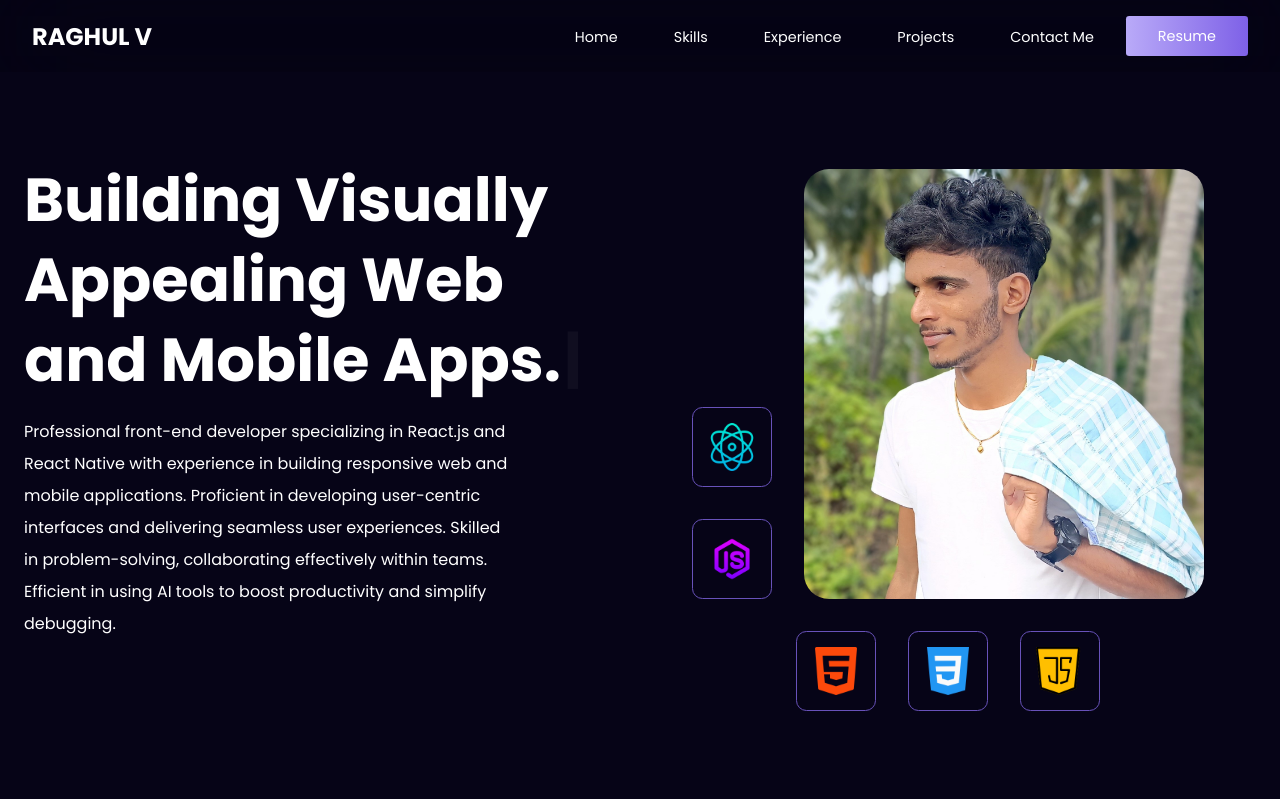
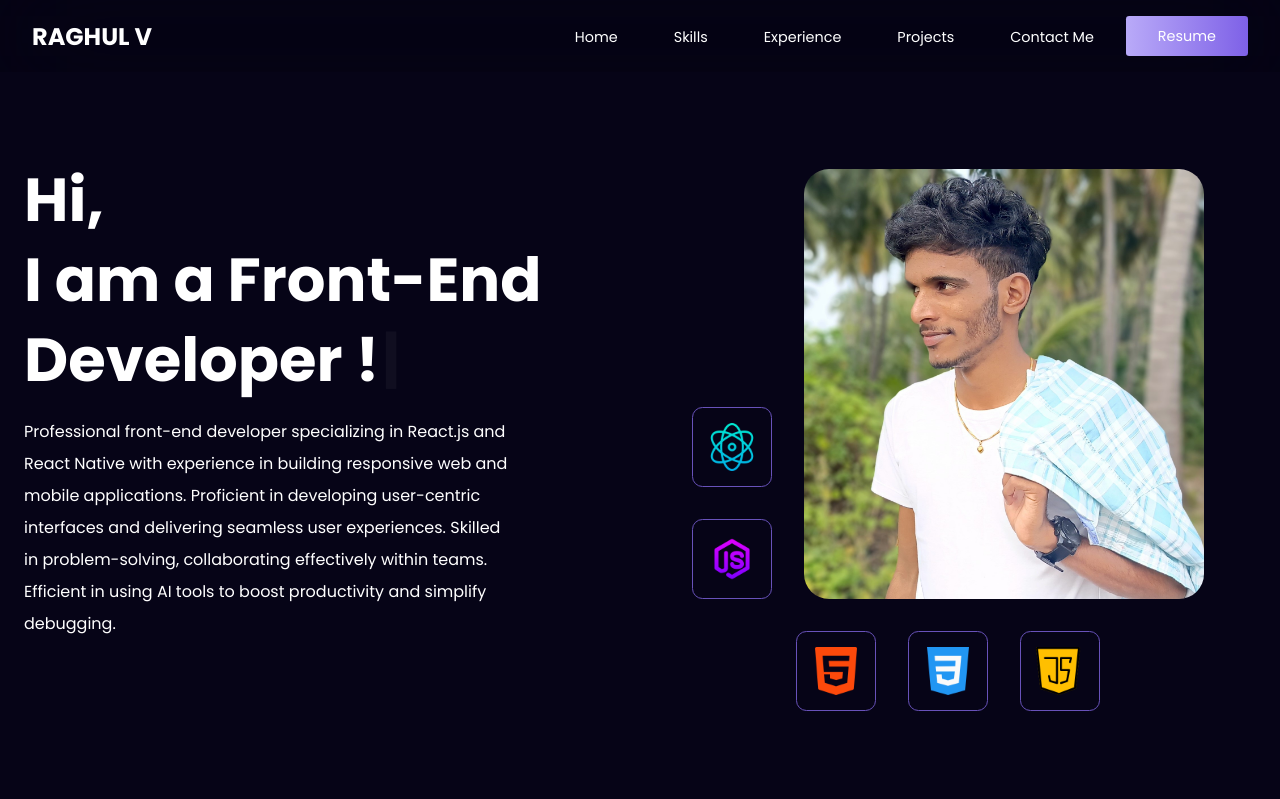
Before and after one commit to Raghul7S/PortfolioApp, a React (Create React App) app: page / in a window 1280 px wide. Shown: the top 799 px of the page. Built offline with nearby package versions, Linux system fonts and the light colour scheme.

Commit message:
title change

```diff
--- a/src/components/Hero/Hero.jsx
+++ b/src/components/Hero/Hero.jsx
@@ -7,12 +7,17 @@ const Hero = () => {
     <section className="hero-container" id="hero">
       <div className="hero-content">
         <h2>
+          Hi,
+          <br />
           <Typewriter
-            words={["Building Visually Appealing Web and Mobile Apps."]}
+            words={[
+              "I am Raghul",
+              "I am a Front-End Developer !"
+            ]}
             loop={1}
             cursor
             typeSpeed={60}
-            deleteSpeed={50}
+            deleteSpeed={100}
             delaySpeed={2500}
           />
         </h2>
```
